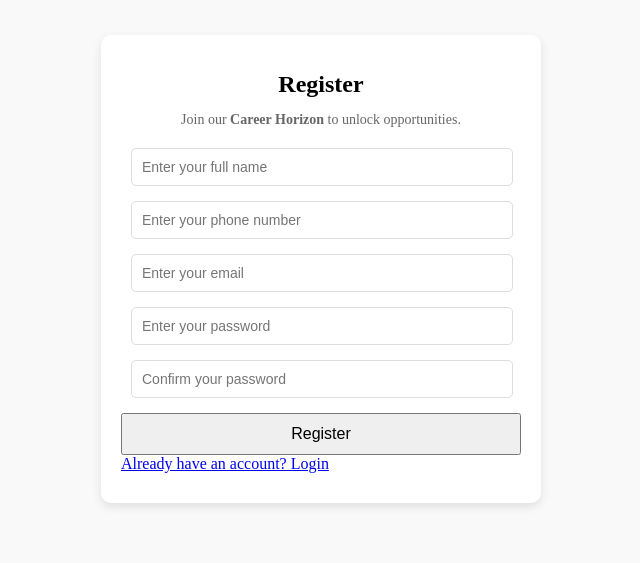
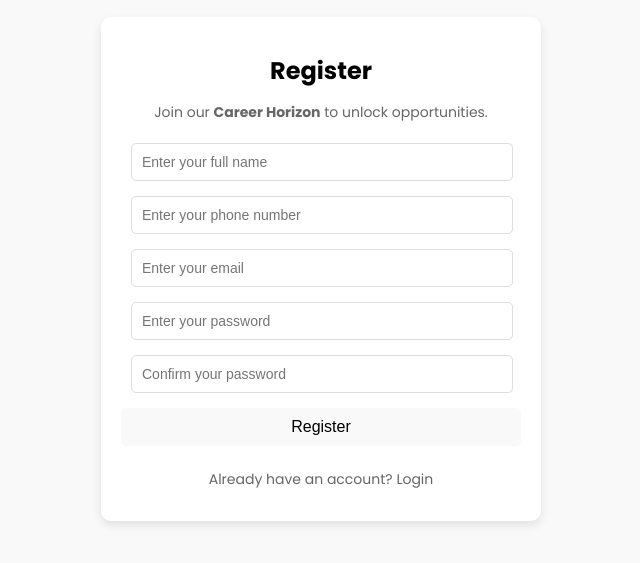
Before and after one commit to Devanandfarkade/CareerHorizon, a website: page public/register.html in a window 1280 px wide. Shown: the part 131-694 px from the top of the page, without its empty margins (319-959 px from the left). Drawn offline with Linux system fonts and the light colour scheme.

Commit message:
register.css issues fixed

```diff
--- a/public/css/register.css
+++ b/public/css/register.css
@@ -1,25 +1,10 @@
 /* General Styles */
 body {
-<<<<<<< HEAD
-  font-family: "Poppins", serif;
-  margin: 0;
-  padding: 0;
-  /* background: whitesmoke; */
-  font-weight: 400;
-  font-style: normal;
-  background-color: #f9f9f9;
-  display: flex;
-  align-items: center;
-  justify-content: center;
-  height: 100vh;
-}
-.register {
-  font-size: 1.5rem;
-}
-=======
+
     font-family: "Poppins", serif;
     margin: 0;
     padding: 0;
+    background: whitesmoke;
     font-weight: 400;
     font-style: normal;
     background-color: #f9f9f9;
@@ -99,8 +84,8 @@
   .btn {
     padding: 10px 15px;
     font-size: 16px;
->>>>>>> 7ebeee71c3fcf42f1bd4fd0fe9f3696f53a5af8b
 
+  }
 .container {
   width: 90%;
   max-width: 400px;
@@ -182,7 +167,7 @@
 }
 
 .links a {
-<<<<<<< HEAD
+
   text-decoration: none;
   font-size: 14px;
   color: #666;
@@ -191,7 +176,7 @@
 
 .links a:hover {
   text-decoration: underline;
-=======
+
     text-decoration: none;
     font-size: 14px;
     color: #666;
@@ -201,5 +186,5 @@
 .links a:hover {
     color: #666;
     text-decoration: underline;
->>>>>>> 7ebeee71c3fcf42f1bd4fd0fe9f3696f53a5af8b
+
 }
```
